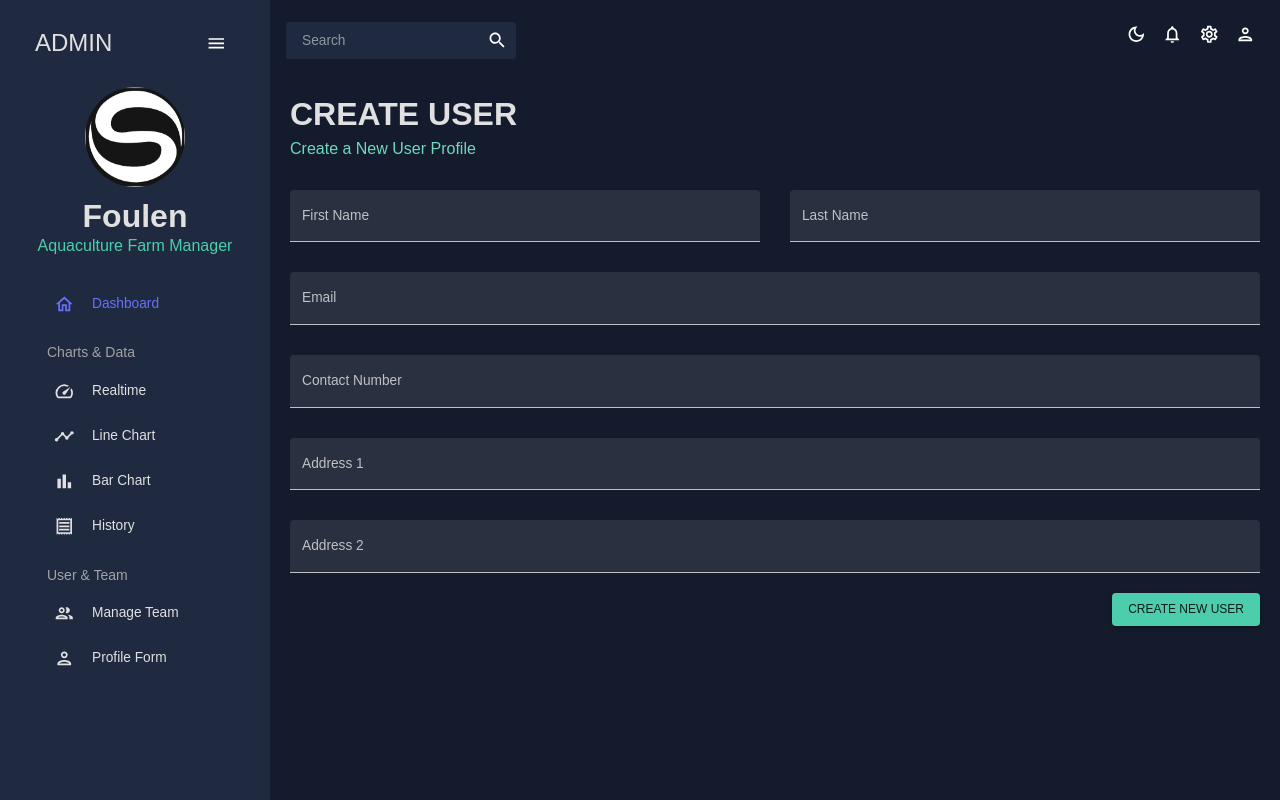
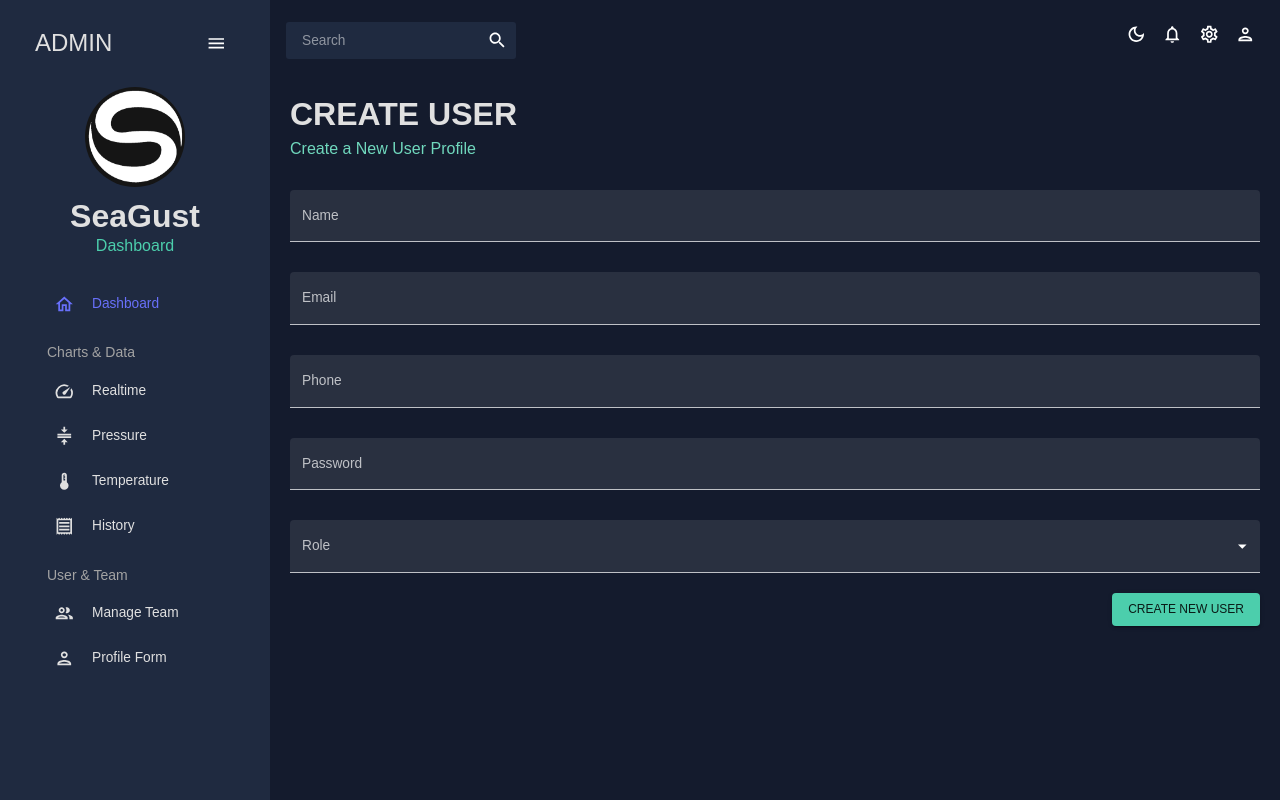
Before and after one commit to Rythme19/MERN-Dashboard, a React (Create React App) app in the folder client/: page /form in a window 1280 px wide. Built offline with nearby package versions, Linux system fonts and the light colour scheme.

Commit message:
Charts,Sidebar,Profile Form Update

```diff
--- a/client/src/App.js
+++ b/client/src/App.js
@@ -13,7 +13,6 @@ import Bar from "scenes/bar";
 import Realtime from "./scenes/realtime";
 //import Geography from "./scenes/geography";
 
-
 function App() {
   const [theme, colorMode] = useMode();
 
@@ -27,9 +26,9 @@ function App() {
             <Topbar />
             <Routes>
               {/* <Route path="/" element={<Dashboard />} /> */}
+              <Route path="/dashboard" element={<Dashboard />} />
               <Route path="/team" element={<Team />} />
-              <Route path="/bar" element={<Bar/>} />
-
+              <Route path="/bar" element={<Bar />} />
               <Route path="/line" element={<Line />} />
               <Route path="/form" element={<Form />} />
               <Route path="/history" element={<History />} />
--- a/client/src/scenes/bar/index.jsx
+++ b/client/src/scenes/bar/index.jsx
@@ -1,16 +1,16 @@
 import { Box } from "@mui/material";
 import Header from "../../components/Header";
 import BarChart from "../../components/TempBarChart";
-import BarChart2 from "../../components/PressBarChart";
+import LineChart from "components/TempLineChart";
 const Bar = () => {
   return (
     <Box m="20px">
-      <Header title="Bar Chart" subtitle="Temperature & Pressure" />
+      <Header title="Temperature Charts" subtitle="Temperature Data" />
+      <Box height="40vh">
+        <LineChart />
+      </Box>
       <Box height="40vh">
         <BarChart />
-      </Box>
-      <Box height="40vh">
-        <BarChart2 />
       </Box>
     </Box>
 
--- a/client/src/scenes/dashboard/index.jsx
+++ b/client/src/scenes/dashboard/index.jsx
@@ -1,16 +1,46 @@
 import React from "react";
 import { Box } from "@mui/material";
 import Header from "../../components/Header";
-
-
+import Realtime from "scenes/realtime";
+import Geography from "scenes/geography";
+import Line from "scenes/line";
+import Bar from "scenes/bar";
+import { useNavigate } from "react-router-dom";
 
 const Dashboard = () => {
+ {/* const navigate = useNavigate();
+  React.useEffect(() => {
+    const isAuthenticated = localStorage.getItem('isAuthenticated');
+    if (!isAuthenticated) navigate("/login")
+  },[])
+
+  */}
   return (
-    <Box m="20px">
-      <Box display="flex" justifyContent="space-between" alignItems="center"  >
-        <Header title="Dashboard" subtitle="Your gateway to real-time insights and actionable data" />
+    <Box m="20px" maxWidth="1400px" maxHeight="800px">
+      <Header
+        title="Dashboard"
+        subtitle="Welcome To Your Dashboard"
+      />
+      <Box display="flex" flexDirection="column" height="100%">
+        <Box mb={2} flex="1" display="flex" justifyContent="space-between">
+          <Box flex="1" mr={1}>
+            <Realtime style={{ height: "100%", width: "100%" }} />
+          </Box>
+          <Box flex="1" ml={1} style={{ height: "50%", width: "50%" }}>
+            <Geography style={{ height: "100%", width: "100%" }} />
+          </Box>
+        </Box>
+        <Box mt={2} flex="1" display="flex" justifyContent="space-between">
+          <Box flex="1" mr={1}>
+            <Line style={{ height: "100%", width: "100%" }} />
+          </Box>
+          <Box flex="1" ml={1}>
+            <Bar style={{ height: "100%", width: "100%" }} />
+          </Box>
+        </Box>
       </Box>
     </Box>
   );
 };
+
 export default Dashboard;
--- a/client/src/scenes/form/index.jsx
+++ b/client/src/scenes/form/index.jsx
@@ -1,4 +1,4 @@
-import { Box, Button, TextField } from "@mui/material";
+import { Box, Button, TextField, MenuItem, Select, InputLabel, FormControl } from "@mui/material";
 import { Formik } from "formik";
 import * as yup from "yup";
 import useMediaQuery from "@mui/material/useMediaQuery";
@@ -9,6 +9,7 @@ const Form = () => {
 
   const handleFormSubmit = (values) => {
     console.log(values);
+
   };
 
   return (
@@ -27,6 +28,7 @@ const Form = () => {
           handleBlur,
           handleChange,
           handleSubmit,
+          setFieldValue,
         }) => (
           <form onSubmit={handleSubmit}>
             <Box
@@ -41,27 +43,14 @@ const Form = () => {
                 fullWidth
                 variant="filled"
                 type="text"
-                label="First Name"
+                label="Name"
                 onBlur={handleBlur}
                 onChange={handleChange}
-                value={values.firstName}
-                name="firstName"
-                error={!!touched.firstName && !!errors.firstName}
-                helperText={touched.firstName && errors.firstName}
-                sx={{ gridColumn: "span 2" }}
-              />
-              <TextField
-                fullWidth
-                variant="filled"
-                type="text"
-                label="Last Name"
-                onBlur={handleBlur}
-                onChange={handleChange}
-                value={values.lastName}
-                name="lastName"
-                error={!!touched.lastName && !!errors.lastName}
-                helperText={touched.lastName && errors.lastName}
-                sx={{ gridColumn: "span 2" }}
+                value={values.name}
+                name="name"
+                error={!!touched.name && !!errors.name}
+                helperText={touched.name && errors.name}
+                sx={{ gridColumn: "span 4" }}
               />
               <TextField
                 fullWidth
@@ -80,41 +69,46 @@ const Form = () => {
                 fullWidth
                 variant="filled"
                 type="text"
-                label="Contact Number"
+                label="Phone"
                 onBlur={handleBlur}
                 onChange={handleChange}
-                value={values.contact}
-                name="contact"
-                error={!!touched.contact && !!errors.contact}
-                helperText={touched.contact && errors.contact}
+                value={values.phone}
+                name="phone"
+                error={!!touched.phone && !!errors.phone}
+                helperText={touched.phone && errors.phone}
                 sx={{ gridColumn: "span 4" }}
               />
               <TextField
                 fullWidth
                 variant="filled"
-                type="text"
-                label="Address 1"
+                type="password"
+                label="Password"
                 onBlur={handleBlur}
                 onChange={handleChange}
-                value={values.address1}
-                name="address1"
-                error={!!touched.address1 && !!errors.address1}
-                helperText={touched.address1 && errors.address1}
+                value={values.password}
+                name="password"
+                error={!!touched.password && !!errors.password}
+                helperText={touched.password && errors.password}
                 sx={{ gridColumn: "span 4" }}
               />
-              <TextField
+              <FormControl
                 fullWidth
                 variant="filled"
-                type="text"
-                label="Address 2"
-                onBlur={handleBlur}
-                onChange={handleChange}
-                value={values.address2}
-                name="address2"
-                error={!!touched.address2 && !!errors.address2}
-                helperText={touched.address2 && errors.address2}
+                error={!!touched.role && !!errors.role}
                 sx={{ gridColumn: "span 4" }}
-              />
+              >
+                <InputLabel>Role</InputLabel>
+                <Select
+                  label="Role"
+                  value={values.role}
+                  name="role"
+                  onChange={(event) => setFieldValue("role", event.target.value)}
+                  onBlur={handleBlur}
+                >
+                  <MenuItem value="admin">Admin</MenuItem>
+                  <MenuItem value="manager">Manager</MenuItem>
+                </Select>
+              </FormControl>
             </Box>
             <Box display="flex" justifyContent="end" mt="20px">
               <Button type="submit" color="secondary" variant="contained">
@@ -132,23 +126,25 @@ const phoneRegExp =
   /^((\+[1-9]{1,4}[ -]?)|(\([0-9]{2,3}\)[ -]?)|([0-9]{2,4})[ -]?)*?[0-9]{3,4}[ -]?[0-9]{3,4}$/;
 
 const checkoutSchema = yup.object().shape({
-  firstName: yup.string().required("required"),
-  lastName: yup.string().required("required"),
-  email: yup.string().email("invalid email").required("required"),
-  contact: yup
+  name: yup.string().required("Name is required"),
+  email: yup.string().email("Invalid email").required("Email is required"),
+  phone: yup
     .string()
     .matches(phoneRegExp, "Phone number is not valid")
-    .required("required"),
-  address1: yup.string().required("required"),
-  address2: yup.string().required("required"),
+    .required("Phone number is required"),
+  password: yup
+    .string()
+    .min(8, "Password must be at least 8 characters")
+    .required("Password is required"),
+  role: yup.string().required("Role is required"),
 });
+
 const initialValues = {
-  firstName: "",
-  lastName: "",
+  name: "",
   email: "",
-  contact: "",
-  address1: "",
-  address2: "",
+  phone: "",
+  password: "",
+  role: "",
 };
 
 export default Form;
--- a/client/src/scenes/global/Sidebar.jsx
+++ b/client/src/scenes/global/Sidebar.jsx
@@ -7,17 +7,16 @@ import { Link } from "react-router-dom";
 import { tokens } from "../../theme";
 import HomeOutlinedIcon from "@mui/icons-material/HomeOutlined";
 import PeopleOutlinedIcon from "@mui/icons-material/PeopleOutlined";
-import ContactsOutlinedIcon from "@mui/icons-material/ContactsOutlined";
 import ReceiptOutlinedIcon from "@mui/icons-material/ReceiptOutlined";
 import PersonOutlinedIcon from "@mui/icons-material/PersonOutlined";
-import CalendarTodayOutlinedIcon from "@mui/icons-material/CalendarTodayOutlined";
-import PieChartOutlineOutlinedIcon from "@mui/icons-material/PieChartOutlineOutlined";
+import MenuOutlinedIcon from "@mui/icons-material/MenuOutlined";
+import SpeedIcon from '@mui/icons-material/Speed';
+import DeviceThermostatIcon from '@mui/icons-material/DeviceThermostat';
+import CompressIcon from '@mui/icons-material/Compress';
+import BarChartIcon from '@mui/icons-material/BarChart';
 import TimelineOutlinedIcon from "@mui/icons-material/TimelineOutlined";
-import MenuOutlinedIcon from "@mui/icons-material/MenuOutlined";
-import MapOutlinedIcon from "@mui/icons-material/MapOutlined";
-import HelpOutlineOutlinedIcon from "@mui/icons-material/HelpOutlineOutlined";
-import BarChartIcon from '@mui/icons-material/BarChart';
-import SpeedIcon from '@mui/icons-material/Speed';
+
+
 
 const Item = ({ title, to, icon, selected, setSelected }) => {
   const theme = useTheme();
@@ -98,7 +97,7 @@ const Sidebar = () => {
                   alt="profile-user"
                   width="100px"
                   height="100px"
-                  src={`../../assets/seagust blackbackground.png`}
+                  src={`../../assets/seagust black simple.png`}
                   style={{ cursor: "pointer", borderRadius: "50%" }}
                 />
               </Box>
@@ -109,10 +108,10 @@ const Sidebar = () => {
                   fontWeight="bold"
                   sx={{ m: "10px 0 0 0" }}
                 >
-                  Foulen
+                  SeaGust
                 </Typography>
                 <Typography variant="h5" color={colors.greenAccent[500]}>
-                  Aquaculture Farm Manager
+                  Dashboard
                 </Typography>
               </Box>
             </Box>
@@ -121,7 +120,7 @@ const Sidebar = () => {
           <Box paddingLeft={isCollapsed ? undefined : "10%"}>
             <Item
               title="Dashboard"
-              to="/"
+              to="/dashboard"
               icon={<HomeOutlinedIcon />}
               selected={selected}
               setSelected={setSelected}
@@ -131,28 +130,6 @@ const Sidebar = () => {
               color={colors.grey[300]}
               sx={{ m: "15px 0 5px 20px" }}
             >
-              {/* Pages
-              </Typography>
-              <Item
-                title="Calendar"
-                to="/calendar"
-                icon={<CalendarTodayOutlinedIcon />}
-                selected={selected}
-                setSelected={setSelected}
-              />
-              <Item
-                title="FAQ Page"
-                to="/faq"
-                icon={<HelpOutlineOutlinedIcon />}
-                selected={selected}
-                setSelected={setSelected}
-              />
-
-              <Typography
-                variant="h6"
-                color={colors.grey[300]}
-                sx={{ m: "15px 0 5px 20px" }}
-          > */}
               Charts & Data
             </Typography>
             <Item
@@ -164,16 +141,16 @@ const Sidebar = () => {
             />
 
             <Item
-              title="Line Chart"
+              title="Pressure"
               to="/line"
-              icon={<TimelineOutlinedIcon />}
+              icon={<CompressIcon />}
               selected={selected}
               setSelected={setSelected}
             />
             <Item
-              title="Bar Chart"
+              title="Temperature"
               to="/bar"
-              icon={<BarChartIcon />}
+              icon={<DeviceThermostatIcon />}
               selected={selected}
               setSelected={setSelected}
             />
@@ -188,13 +165,6 @@ const Sidebar = () => {
                 title="Geography Chart"
                 to="/geography"
                 icon={<MapOutlinedIcon />}
-                selected={selected}
-                setSelected={setSelected}
-                />
-                <Item
-                title="Pie Chart"
-                to="/pie"
-                icon={<PieChartOutlineOutlinedIcon />}
                 selected={selected}
                 setSelected={setSelected}
                 />*/}
--- a/client/src/scenes/history/index.jsx
+++ b/client/src/scenes/history/index.jsx
@@ -26,7 +26,7 @@ const History = observer(() => {
 
   return (
     <Box m="20px">
-      <Header title="History" subtitle="List Data history" />
+      <Header title="History" subtitle="List Data History" />
       <Box
         m="40px 0 0 0"
         height="75vh"
--- a/client/src/scenes/line/index.jsx
+++ b/client/src/scenes/line/index.jsx
@@ -1,16 +1,16 @@
 import { Box } from "@mui/material";
 import Header from "../../components/Header";
-import LineChart from "../../components/TempLineChart";
 import LineChart2 from "../../components/PressLineChart";
+import BarChart2 from "../../components/PressBarChart";
 const Line = () => {
   return (
     <Box m="20px">
-      <Header title="Line Chart" subtitle="Temperature & Pressure" />
+      <Header title="Pressure Charts" subtitle="Pressure Data" />
       <Box height="40vh">
-        <LineChart />
+        <LineChart2 />
       </Box>
       <Box height="40vh">
-        <LineChart2 />
+        <BarChart2 />
       </Box>
     </Box>
   );
--- a/client/src/scenes/realtime/index.jsx
+++ b/client/src/scenes/realtime/index.jsx
@@ -86,7 +86,7 @@ const Realtime = () => {
             <GaugeChart
               id="pressure-gauge"
               nrOfLevels={20}
-              percent={(data.pressure - 900) / 200}
+              percent={(data.pressure - 900) / 400}
               textColor={isDarkMode ? "#ffffff" : "#000000"} // White in dark mode, Black in light mode
               formatTextValue={value => `${data.pressure} hPa`}
               colors={["#00bfff", "#ff00ff", "#ff0000", "#00ff00"]}
--- a/client/src/scenes/team/index.jsx
+++ b/client/src/scenes/team/index.jsx
@@ -1,11 +1,12 @@
-import React from 'react';
-import { useEffect, useState } from 'react';
-import { Box, useTheme } from '@mui/material';
+import React, { useEffect } from 'react';
+import { Box, Typography, useTheme, Select, MenuItem } from '@mui/material';
 import { DataGrid } from '@mui/x-data-grid';
 import { tokens } from '../../theme'; // Adjust the path as needed
 import Header from '../../components/Header'; // Adjust the path as needed
 import usersModel from 'model/users.model';
 import { observer } from 'mobx-react';
+import AdminPanelSettingsOutlinedIcon from '@mui/icons-material/AdminPanelSettingsOutlined';
+import SecurityOutlinedIcon from '@mui/icons-material/SecurityOutlined';
 
 const Team = observer(() => {
   const theme = useTheme();
@@ -15,41 +16,93 @@ const Team = observer(() => {
     usersModel.fetchUsers();
   }, []);
 
+  const handleRoleChange = (id, newRole) => {
+    const updatedUser = usersModel.users.find((user) => user._id === id);
+    if (updatedUser) {
+      updatedUser.role = newRole;
+      usersModel.updateUser(updatedUser); // Ensure this method updates the user in your data store
+    }
+  };
+
+  const renderRoleCell = (params) => {
+    const { role } = params.row;
+    const icon = role === 'admin' ? <AdminPanelSettingsOutlinedIcon /> : <SecurityOutlinedIcon />;
+    const backgroundColor = role === 'admin' ? colors.greenAccent[600] : colors.greenAccent[700];
+
+    return (
+      <Box
+        width="100%"
+        m="0 auto"
+        p="5px"
+        display="flex"
+        justifyContent="center"
+        alignItems="center"
+        backgroundColor={backgroundColor}
+        borderRadius="4px"
+      >
+        {icon}
+        <Typography color={colors.grey[100]} sx={{ ml: '5px' }}>
+          {role}
+        </Typography>
+      </Box>
+    );
+  };
+
+  const renderRoleEditCell = (params) => (
+    <Select
+      value={params.value}
+      onChange={(e) => handleRoleChange(params.row._id, e.target.value)}
+      displayEmpty
+      fullWidth
+    >
+      <MenuItem value="admin">Admin</MenuItem>
+      <MenuItem value="manager">Manager</MenuItem>
+    </Select>
+  );
+
   const columns = [
     { field: '_id', headerName: 'ID', flex: 0.5 },
     { field: 'name', headerName: 'Name', flex: 1, cellClassName: 'name-column--cell' },
     { field: 'email', headerName: 'Email', flex: 1 },
     { field: 'phone', headerName: 'Phone', flex: 1 },
+    {
+      field: 'role',
+      headerName: 'Role',
+      flex: 1,
+      editable: true,
+      renderCell: renderRoleCell,
+      renderEditCell: renderRoleEditCell,
+    },
   ];
 
   return (
     <Box m="20px">
-      <Header title="Users" subtitle="List of registered users" />
+      <Header title="TEAM" subtitle="Managing The Team Members" />
       <Box
         m="40px 0 0 0"
         height="75vh"
         sx={{
-          "& .MuiDataGrid-root": {
-            border: "none",
+          '& .MuiDataGrid-root': {
+            border: 'none',
           },
-          "& .MuiDataGrid-cell": {
-            borderBottom: "none",
+          '& .MuiDataGrid-cell': {
+            borderBottom: 'none',
           },
-          "& .name-column--cell": {
+          '& .name-column--cell': {
             color: colors.greenAccent[300],
           },
-          "& .MuiDataGrid-columnHeaders": {
+          '& .MuiDataGrid-columnHeaders': {
             backgroundColor: colors.blueAccent[700],
-            borderBottom: "none",
+            borderBottom: 'none',
           },
-          "& .MuiDataGrid-virtualScroller": {
+          '& .MuiDataGrid-virtualScroller': {
             backgroundColor: colors.primary[400],
           },
-          "& .MuiDataGrid-footerContainer": {
-            borderTop: "none",
+          '& .MuiDataGrid-footerContainer': {
+            borderTop: 'none',
             backgroundColor: colors.blueAccent[700],
           },
-          "& .MuiCheckbox-root": {
+          '& .MuiCheckbox-root': {
             color: `${colors.greenAccent[200]} !important`,
           },
         }}
```
Also changed, not shown: client/public/assets/seagust black simple.png (added), client/src/index.css (line endings or trailing spaces).
